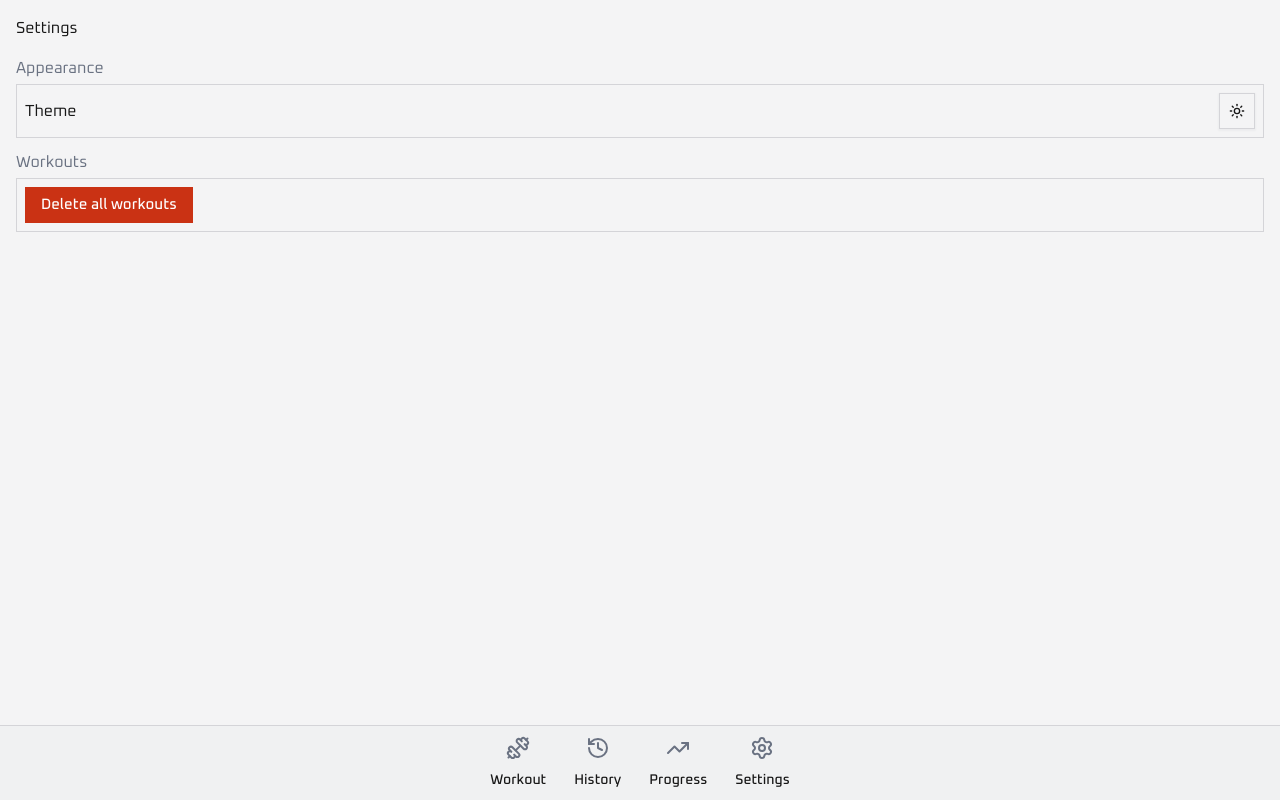
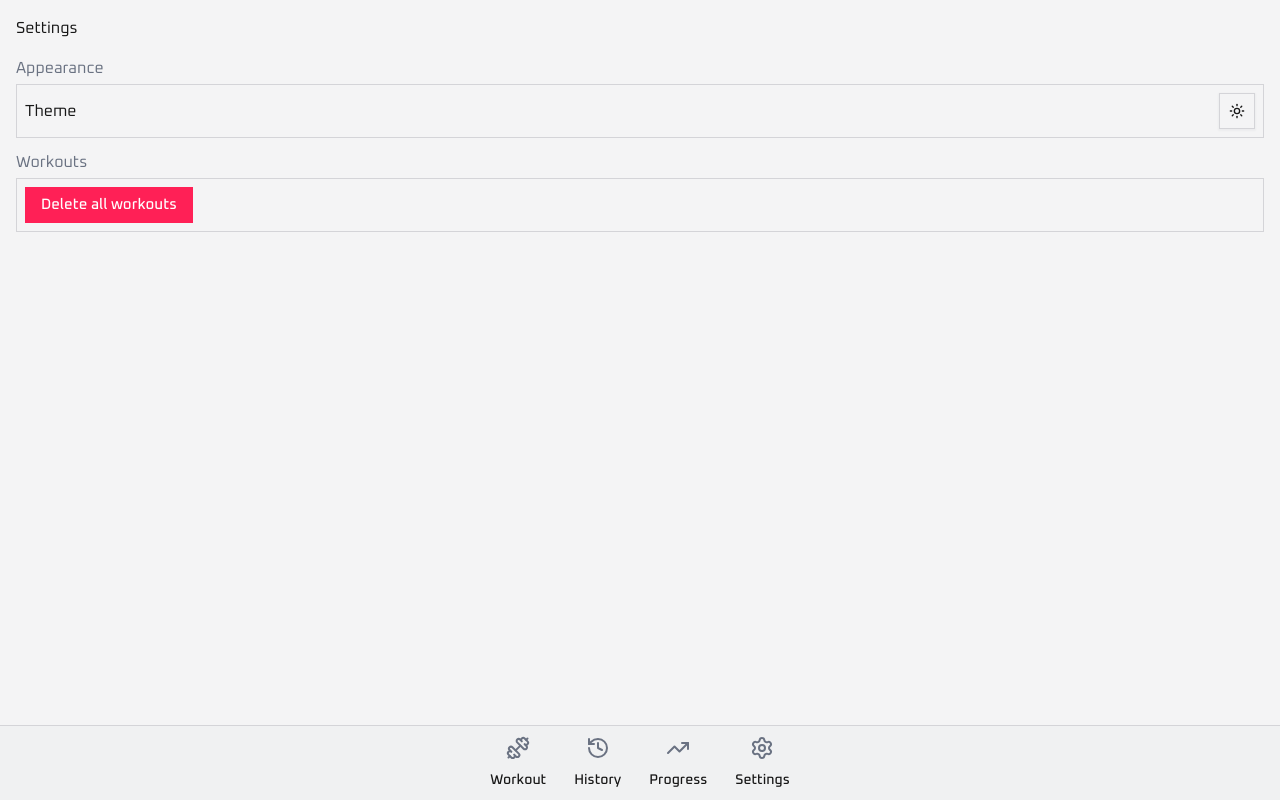
Before and after one commit to laoz40/Horus, a Next.js app: page /settings in a window 1280 px wide. Built offline with nearby package versions, Linux system fonts and the light colour scheme.

Commit message:
update destructive colour

```diff
--- a/app/globals.css
+++ b/app/globals.css
@@ -10,27 +10,27 @@
   --card-foreground: oklch(0.2046 0 0);
   --popover: oklch(0.9911 0 0);
   --popover-foreground: oklch(0.4386 0 0);
-	--primary: oklch(0.8204 0.1383 180.843);
+  --primary: oklch(0.8204 0.1383 180.8430);
   --primary-foreground: oklch(0.2626 0.0147 166.4589);
-	--secondary: oklch(0.9409 0.004 286.3225);
+  --secondary: oklch(0.9409 0.0040 286.3225);
   --secondary-foreground: oklch(0.2046 0 0);
   --muted: oklch(0.9094 0.0058 264.5308);
-	--muted-foreground: oklch(0.551 0.0267 264.3277);
+  --muted-foreground: oklch(0.5510 0.0267 264.3277);
   --accent: oklch(0.9674 0.0013 286.3752);
   --accent-foreground: oklch(0.2435 0 0);
-	--destructive: oklch(0.5523 0.1927 32.7272);
+  --destructive: oklch(0.6450 0.2460 16.4390);
   --destructive-foreground: oklch(0.9934 0.0032 17.2118);
-	--border: oklch(0.8711 0.0055 286.286);
+  --border: oklch(0.8711 0.0055 286.2860);
   --input: oklch(0.9276 0.0058 264.5313);
   --ring: oklch(0.8539 0.1375 181.5707);
-	--chart-1: oklch(0.8348 0.1302 160.908);
-	--chart-2: oklch(0.6231 0.188 259.8145);
+  --chart-1: oklch(0.8348 0.1302 160.9080);
+  --chart-2: oklch(0.6231 0.1880 259.8145);
   --chart-3: oklch(0.6056 0.2189 292.7172);
   --chart-4: oklch(0.7686 0.1647 70.0804);
   --chart-5: oklch(0.6959 0.1491 162.4796);
   --sidebar: oklch(0.9911 0 0);
   --sidebar-foreground: oklch(0.5452 0 0);
-	--sidebar-primary: oklch(0.783 0.1408 181.3751);
+  --sidebar-primary: oklch(0.7830 0.1408 181.3751);
   --sidebar-primary-foreground: oklch(0.2626 0.0147 166.4589);
   --sidebar-accent: oklch(0.9461 0 0);
   --sidebar-accent-foreground: oklch(0.2435 0 0);
@@ -48,21 +48,11 @@
   --shadow-color: #364153;
   --shadow-2xs: 0 1px 1.5px 1px hsl(217.2414 21.1679% 26.8627% / 0.04);
   --shadow-xs: 0 1px 1.5px 1px hsl(217.2414 21.1679% 26.8627% / 0.04);
-	--shadow-sm:
-		0 1px 1.5px 1px hsl(217.2414 21.1679% 26.8627% / 0.09),
-		0 1px 2px 0px hsl(217.2414 21.1679% 26.8627% / 0.09);
-	--shadow:
-		0 1px 1.5px 1px hsl(217.2414 21.1679% 26.8627% / 0.09),
-		0 1px 2px 0px hsl(217.2414 21.1679% 26.8627% / 0.09);
-	--shadow-md:
-		0 1px 1.5px 1px hsl(217.2414 21.1679% 26.8627% / 0.09),
-		0 2px 4px 0px hsl(217.2414 21.1679% 26.8627% / 0.09);
-	--shadow-lg:
-		0 1px 1.5px 1px hsl(217.2414 21.1679% 26.8627% / 0.09),
-		0 4px 6px 0px hsl(217.2414 21.1679% 26.8627% / 0.09);
-	--shadow-xl:
-		0 1px 1.5px 1px hsl(217.2414 21.1679% 26.8627% / 0.09),
-		0 8px 10px 0px hsl(217.2414 21.1679% 26.8627% / 0.09);
+  --shadow-sm: 0 1px 1.5px 1px hsl(217.2414 21.1679% 26.8627% / 0.09), 0 1px 2px 0px hsl(217.2414 21.1679% 26.8627% / 0.09);
+  --shadow: 0 1px 1.5px 1px hsl(217.2414 21.1679% 26.8627% / 0.09), 0 1px 2px 0px hsl(217.2414 21.1679% 26.8627% / 0.09);
+  --shadow-md: 0 1px 1.5px 1px hsl(217.2414 21.1679% 26.8627% / 0.09), 0 2px 4px 0px hsl(217.2414 21.1679% 26.8627% / 0.09);
+  --shadow-lg: 0 1px 1.5px 1px hsl(217.2414 21.1679% 26.8627% / 0.09), 0 4px 6px 0px hsl(217.2414 21.1679% 26.8627% / 0.09);
+  --shadow-xl: 0 1px 1.5px 1px hsl(217.2414 21.1679% 26.8627% / 0.09), 0 8px 10px 0px hsl(217.2414 21.1679% 26.8627% / 0.09);
   --shadow-2xl: 0 1px 1.5px 1px hsl(217.2414 21.1679% 26.8627% / 0.22);
   --tracking-normal: 0em;
   --spacing: 0.25rem;
@@ -80,22 +70,22 @@
   --secondary: oklch(0.2603 0 0);
   --secondary-foreground: oklch(0.9851 0 0);
   --muted: oklch(0.2739 0.0055 286.0326);
-	--muted-foreground: oklch(0.6492 0.027 265.4913);
+  --muted-foreground: oklch(0.6492 0.0270 265.4913);
   --accent: oklch(0.2739 0.0055 286.0326);
   --accent-foreground: oklch(0.9851 0 0);
-	--destructive: oklch(0.3123 0.0852 29.7877);
+  --destructive: oklch(0.6450 0.2460 16.4390);
   --destructive-foreground: oklch(0.9368 0.0045 34.3092);
-	--border: oklch(0.329 0 0);
+  --border: oklch(0.3290 0 0);
   --input: oklch(0.2603 0 0);
   --ring: oklch(0.8539 0.1375 181.5707);
-	--chart-1: oklch(0.8003 0.1821 151.711);
-	--chart-2: oklch(0.7137 0.1434 254.624);
-	--chart-3: oklch(0.709 0.1592 293.5412);
+  --chart-1: oklch(0.8003 0.1821 151.7110);
+  --chart-2: oklch(0.7137 0.1434 254.6240);
+  --chart-3: oklch(0.7090 0.1592 293.5412);
   --chart-4: oklch(0.8369 0.1644 84.4286);
-	--chart-5: oklch(0.7845 0.1325 181.912);
+  --chart-5: oklch(0.7845 0.1325 181.9120);
   --sidebar: oklch(0.1822 0 0);
   --sidebar-foreground: oklch(0.6301 0 0);
-	--sidebar-primary: oklch(0.783 0.1408 181.3751);
+  --sidebar-primary: oklch(0.7830 0.1408 181.3751);
   --sidebar-primary-foreground: oklch(0.9213 0.0135 167.1556);
   --sidebar-accent: oklch(0.3132 0 0);
   --sidebar-accent-foreground: oklch(0.9851 0 0);
@@ -113,16 +103,11 @@
   --shadow-color: #000000;
   --shadow-2xs: 0 1px 1.5px 1px hsl(0 0% 0% / 0.04);
   --shadow-xs: 0 1px 1.5px 1px hsl(0 0% 0% / 0.04);
-	--shadow-sm:
-		0 1px 1.5px 1px hsl(0 0% 0% / 0.09), 0 1px 2px 0px hsl(0 0% 0% / 0.09);
-	--shadow:
-		0 1px 1.5px 1px hsl(0 0% 0% / 0.09), 0 1px 2px 0px hsl(0 0% 0% / 0.09);
-	--shadow-md:
-		0 1px 1.5px 1px hsl(0 0% 0% / 0.09), 0 2px 4px 0px hsl(0 0% 0% / 0.09);
-	--shadow-lg:
-		0 1px 1.5px 1px hsl(0 0% 0% / 0.09), 0 4px 6px 0px hsl(0 0% 0% / 0.09);
-	--shadow-xl:
-		0 1px 1.5px 1px hsl(0 0% 0% / 0.09), 0 8px 10px 0px hsl(0 0% 0% / 0.09);
+  --shadow-sm: 0 1px 1.5px 1px hsl(0 0% 0% / 0.09), 0 1px 2px 0px hsl(0 0% 0% / 0.09);
+  --shadow: 0 1px 1.5px 1px hsl(0 0% 0% / 0.09), 0 1px 2px 0px hsl(0 0% 0% / 0.09);
+  --shadow-md: 0 1px 1.5px 1px hsl(0 0% 0% / 0.09), 0 2px 4px 0px hsl(0 0% 0% / 0.09);
+  --shadow-lg: 0 1px 1.5px 1px hsl(0 0% 0% / 0.09), 0 4px 6px 0px hsl(0 0% 0% / 0.09);
+  --shadow-xl: 0 1px 1.5px 1px hsl(0 0% 0% / 0.09), 0 8px 10px 0px hsl(0 0% 0% / 0.09);
   --shadow-2xl: 0 1px 1.5px 1px hsl(0 0% 0% / 0.22);
 }
 
--- a/components/ui/dropdown-menu.tsx
+++ b/components/ui/dropdown-menu.tsx
@@ -85,7 +85,7 @@ function DropdownMenuItem({
 			data-inset={inset}
 			data-variant={variant}
 			className={cn(
-				"focus:bg-accent focus:text-accent-foreground data-[variant=destructive]:text-red-400 data-[variant=destructive]:focus:bg-destructive/10 dark:data-[variant=destructive]:focus:bg-destructive/20 data-[variant=destructive]:focus:text-red-600 data-[variant=destructive]:*:[svg]:!text-destructive [&_svg:not([class*='text-'])]:text-muted-foreground relative flex cursor-default items-center gap-2 rounded-sm px-2 py-1.5 text-sm outline-hidden select-none data-[disabled]:pointer-events-none data-[disabled]:opacity-50 data-[inset]:pl-8 [&_svg]:pointer-events-none [&_svg]:shrink-0 [&_svg:not([class*='size-'])]:size-4",
+				"focus:bg-accent focus:text-accent-foreground data-[variant=destructive]:text-destructive data-[variant=destructive]:focus:bg-destructive/10 dark:data-[variant=destructive]:focus:bg-destructive/20 data-[variant=destructive]:focus:text-red-600 data-[variant=destructive]:*:[svg]:!text-destructive [&_svg:not([class*='text-'])]:text-muted-foreground relative flex cursor-default items-center gap-2 rounded-sm px-2 py-1.5 text-sm outline-hidden select-none data-[disabled]:pointer-events-none data-[disabled]:opacity-50 data-[inset]:pl-8 [&_svg]:pointer-events-none [&_svg]:shrink-0 [&_svg:not([class*='size-'])]:size-4",
 				className,
 			)}
 			{...props}
```
Lines whose indentation alone changed are shown as unchanged.
